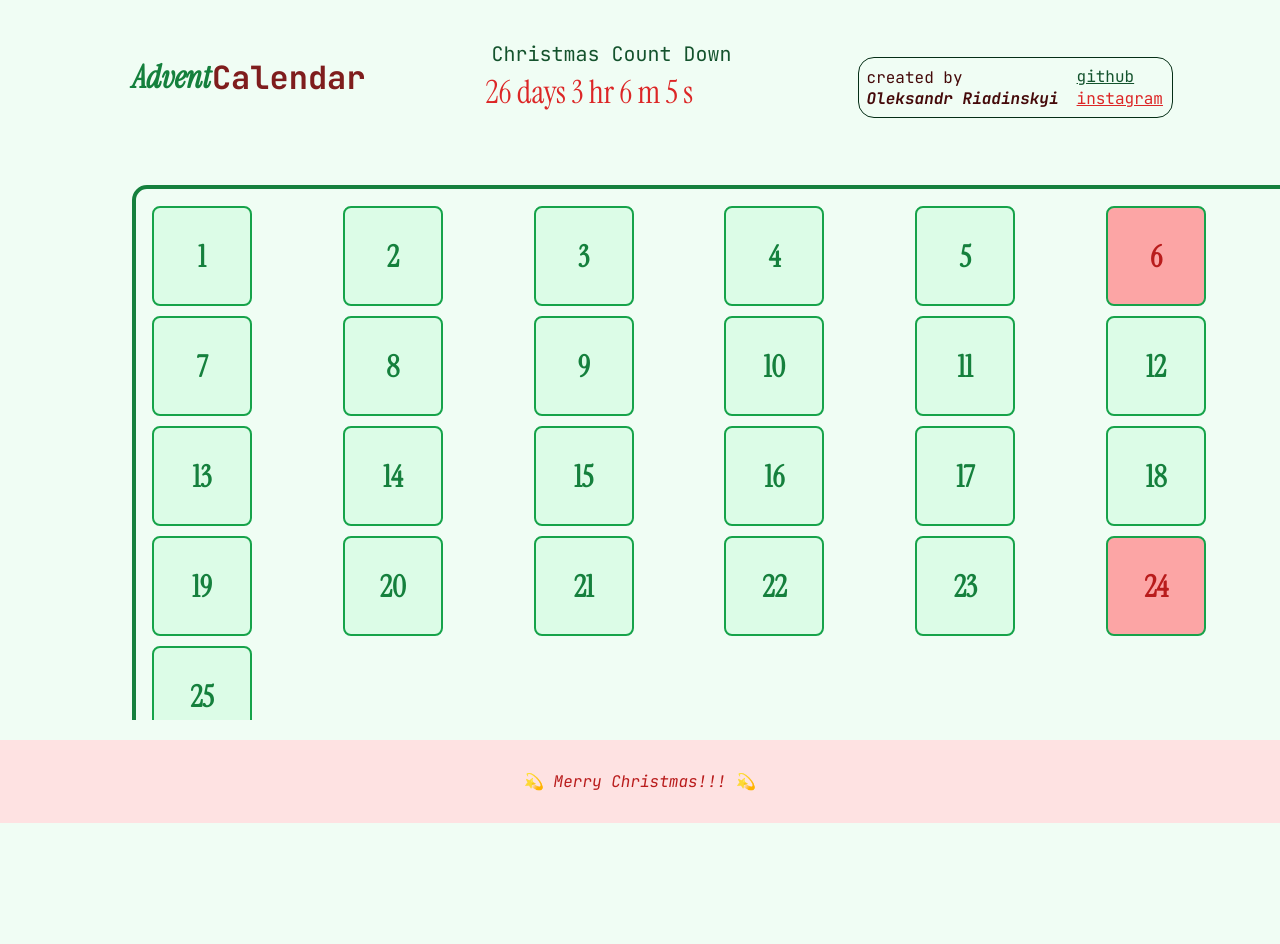
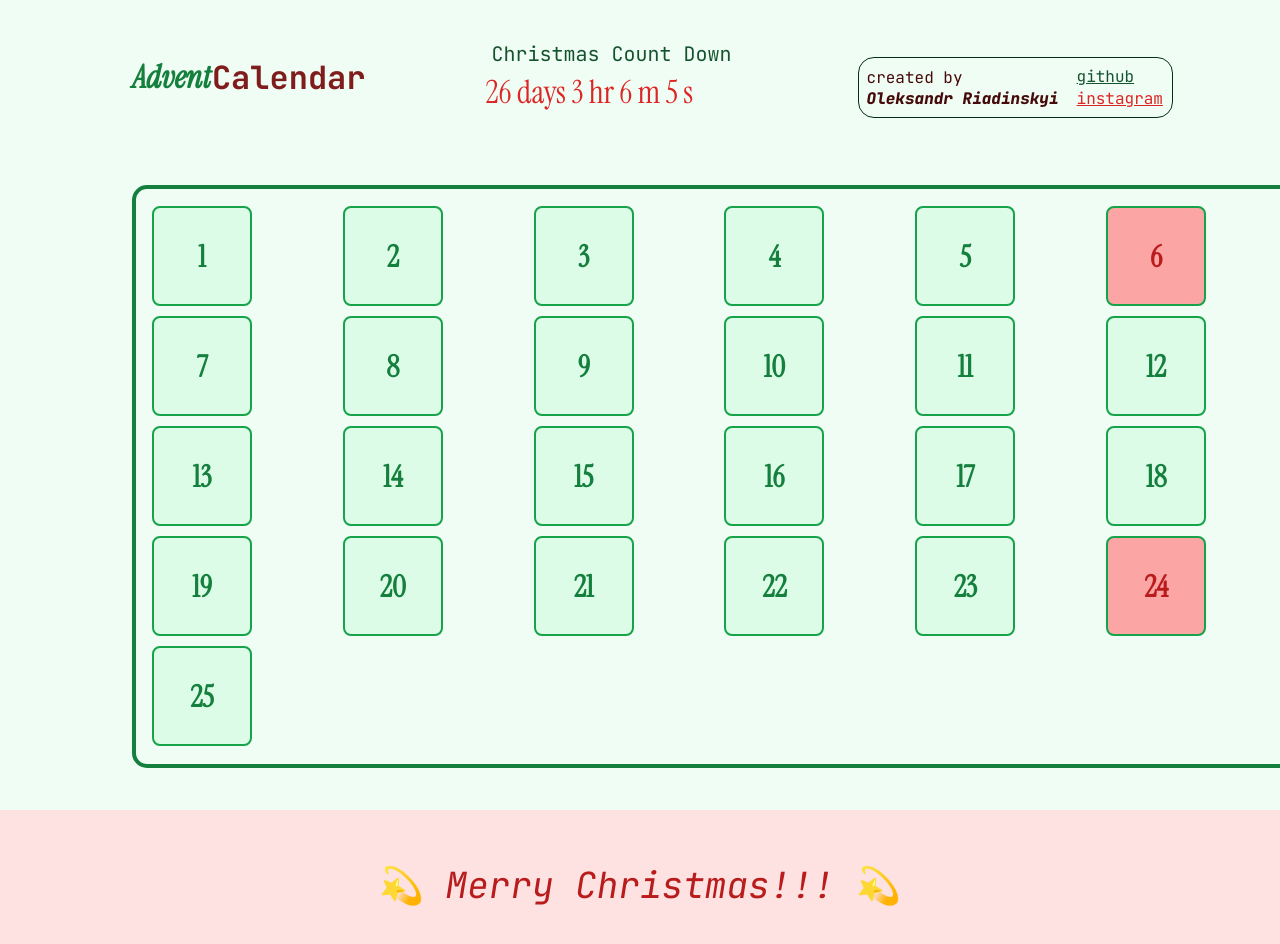
Before and after one commit to alexriadinskin/Advent-Calendar, a plain HTML site: page index.html in a window 1280 px wide. Shown: the top 944 px of the page. Before the commit the page ends 823 px from the top, so only its background shows below. Drawn offline with Linux system fonts and the light colour scheme.

Commit message:
Update styles.css

```diff
--- a/styles.css
+++ b/styles.css
@@ -38,7 +38,7 @@
     margin: 0;
 }
 .oleksandr-riadinskyi1 {
-    font-weight: 700;
+    font-weight: 800;
 }
 .creator-info {
     position: relative;
@@ -205,7 +205,7 @@
     width: 100%;
     position: relative;
     background-color: #f0fdf4;
-    height: 680px;
+    height: 750px;
     overflow: hidden;
     text-align: left;
     font-size: 48px;
@@ -292,6 +292,7 @@ body {
 
 footer {
     text-align: center;
+    font-size: 36px;
     margin-top: 20px;
     padding: 15px 0;
     background-color: #FEE2E2;
```
